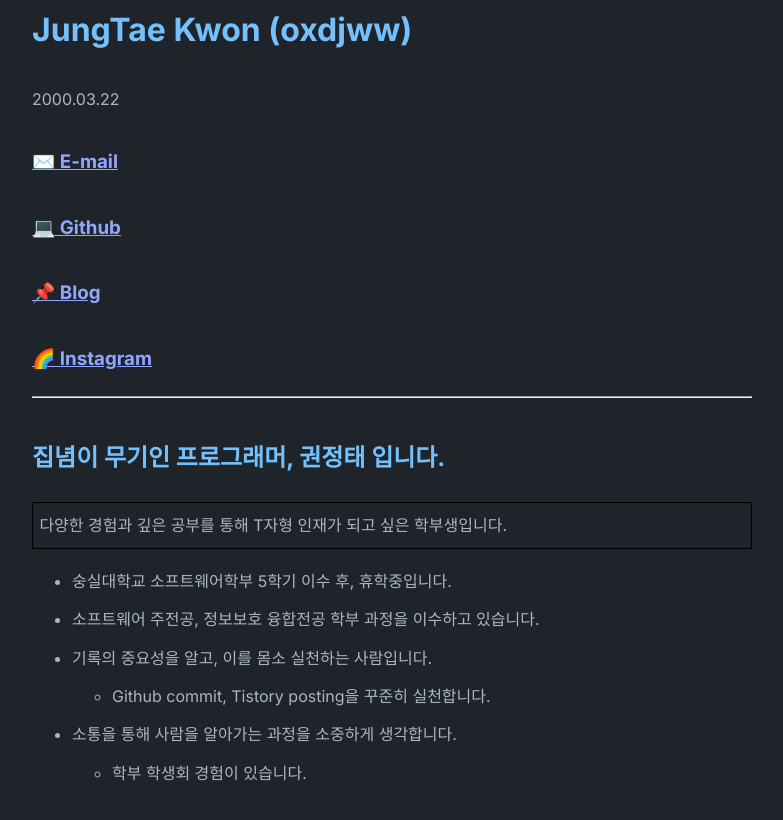
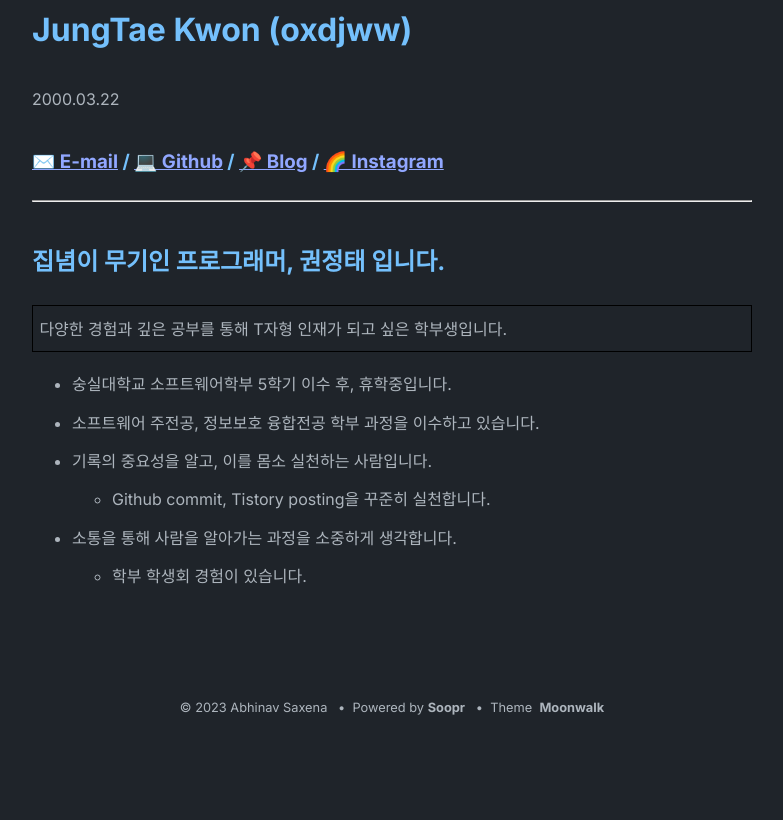
Before and after one commit to oxdjww/oxdjww.github.io, a Jekyll site: the page built from about.md, in a window 1280 px wide, cut to the strip 497-1350 px from the top of the page. Shown: the top 820 px of the strip, without its empty margins (248-1031 px from the left). Built offline with Jekyll 4.4.1, drawn with Linux system fonts in a browser that asks for light colours; after the commit the page ends 1230 px from its top, so only the background shows below that.

```diff
--- a/about.md
+++ b/about.md
@@ -9,13 +9,7 @@ title: About
 
 2000.03.22
 
-### [✉️ E-mail](oxdjww@gmail.com)
-
-### [💻 Github](https://github.com/oxdjww)
-
-### [📌 Blog](https://blog.oxdjww.site)
-
-### [🌈 Instagram](https://www.instagram.com/oxdjww/)
+### [✉️ E-mail](oxdjww@gmail.com) / [💻 Github](https://github.com/oxdjww) / [📌 Blog](https://blog.oxdjww.site) / [🌈 Instagram](https://www.instagram.com/oxdjww/)
 
 ---
 
```
